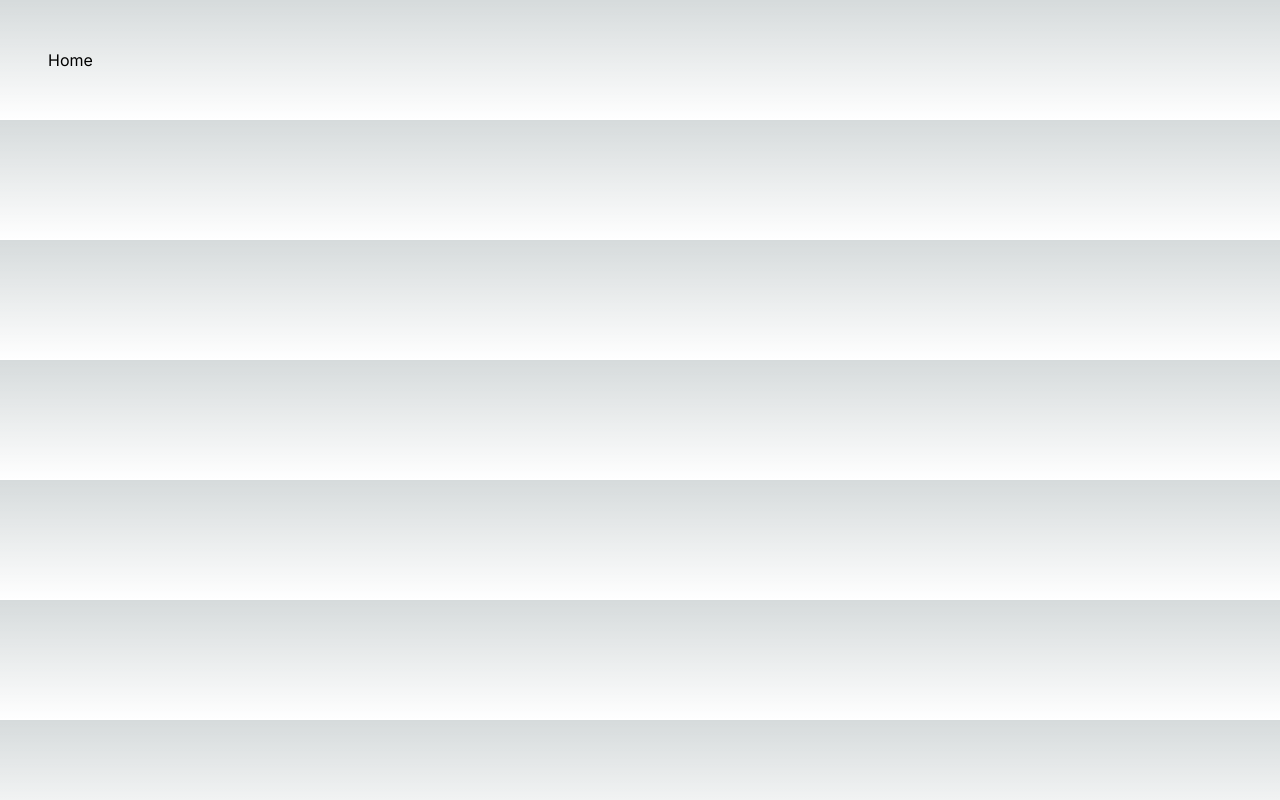
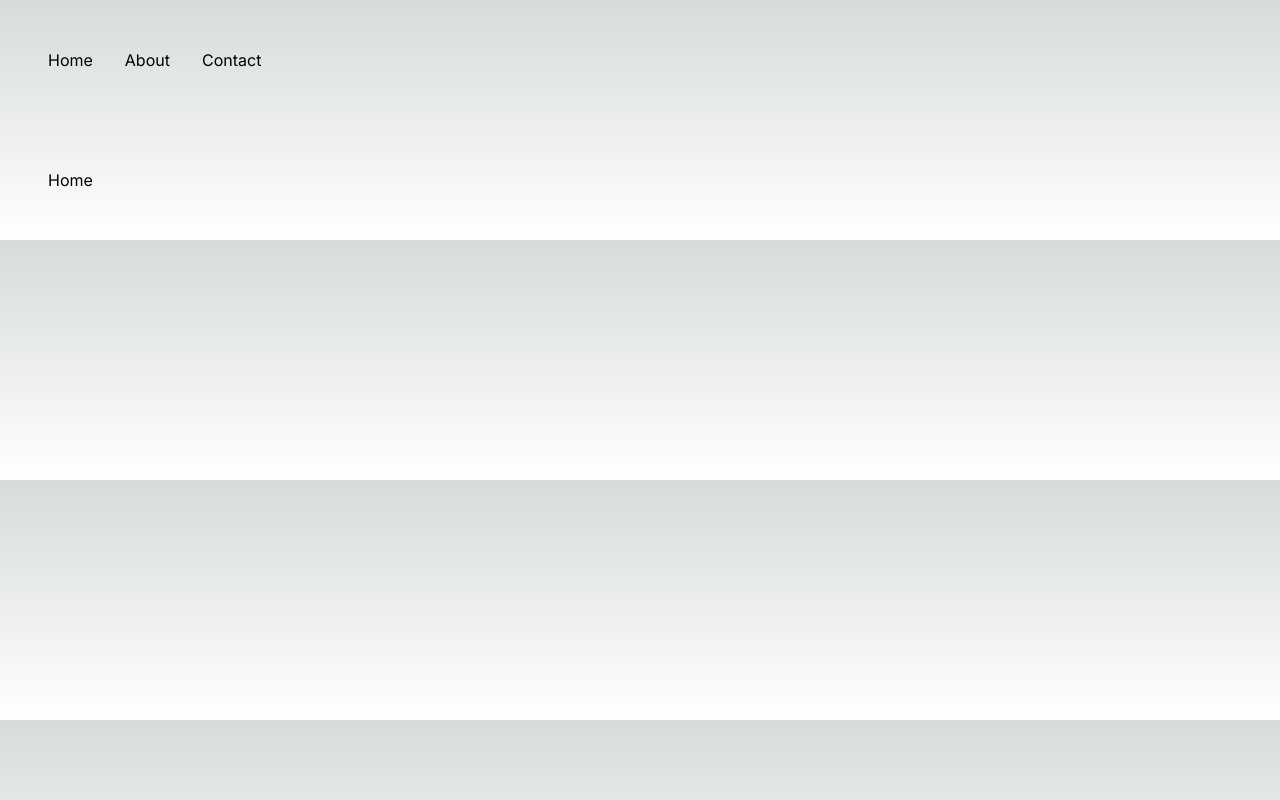
Before and after one commit to leowndev/nextjs-14-page-transitions, a Next.js app: page / in a window 1280 px wide. Built offline with nearby package versions, Linux system fonts and the light colour scheme.

Commit message:
Add header component into layout

```diff
--- a/app/layout.tsx
+++ b/app/layout.tsx
@@ -1,6 +1,7 @@
 import type { Metadata } from "next";
 import { Inter } from "next/font/google";
 import "./globals.css";
+import Header from "@/app/header";
 
 const inter = Inter({ subsets: ["latin"] });
 
@@ -17,6 +18,7 @@ export default function RootLayout({
   return (
     <html lang="en">
       <body className={inter.className}>
+        <Header />
         <main>{children}</main>
       </body>
     </html>
```
